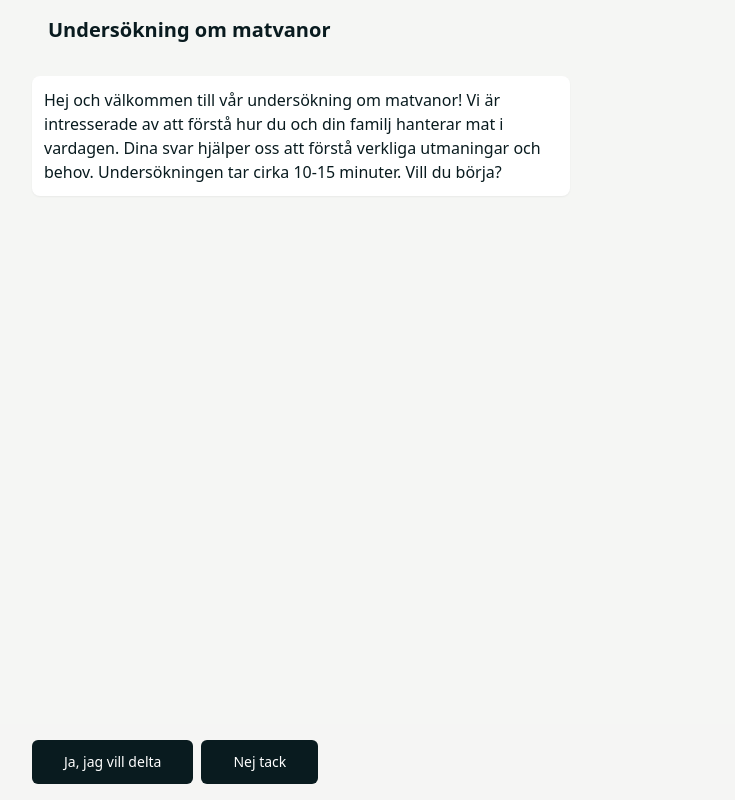
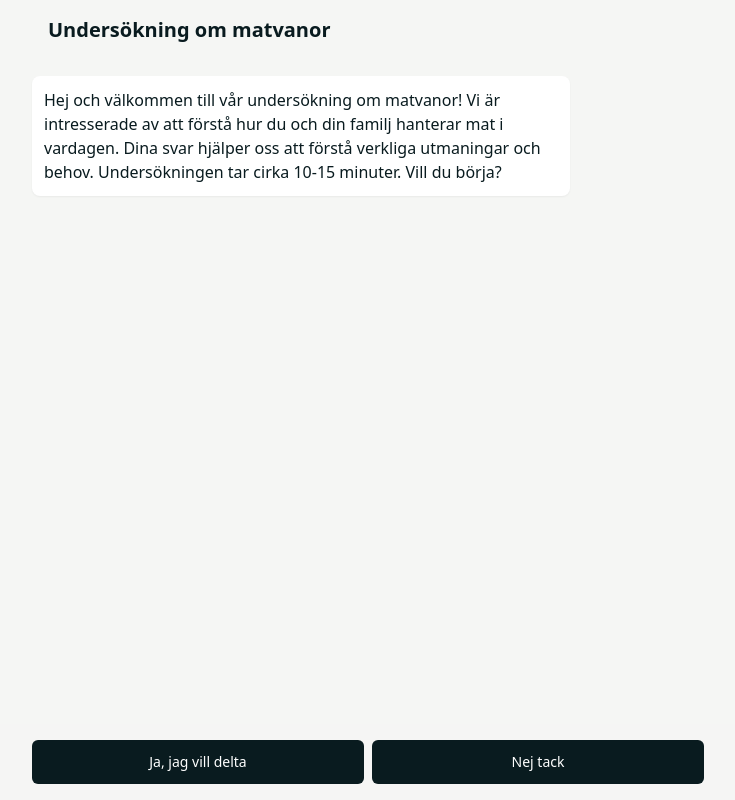
Before and after one commit to snobojohan/matvanor-samtal-bot, a React (Vite) app: page / in a window 1280 px wide. Shown: the whole page, without its empty margins (272-1007 px from the left). Built offline with nearby package versions, Linux system fonts and the light colour scheme.

Commit message:
Fix: UI and styling improvements
- Make answer buttons flex grow.
- Remove fade-out effect.
- Address background color disappearing issue on scroll.

```diff
--- a/src/components/ChatBot.tsx
+++ b/src/components/ChatBot.tsx
@@ -1,4 +1,3 @@
-
 import React, { useState, useRef, useEffect } from 'react';
 import { Send } from 'lucide-react';
 import { Button } from '@/components/ui/button';
@@ -133,7 +132,7 @@ const ChatBot = () => {
       </div>
 
       {/* Main Chat Area */}
-      <div className="flex-1 p-4">
+      <div className="flex-1 p-4 overflow-y-auto bg-chatbg">
         <div className="max-w-[672px] mx-auto space-y-4">
           {chatHistory.map((message, index) => {
             const opacity = Math.max(0.4, 1 - (chatHistory.length - 1 - index) * 0.15);
@@ -169,7 +168,7 @@ const ChatBot = () => {
                 <Button
                   key={option}
                   onClick={() => handleAnswer(option)}
-                  className="bg-[#091B1F] text-white hover:bg-[#091B1F]/90 transition-colors"
+                  className="flex-1 bg-[#091B1F] text-white hover:bg-[#091B1F]/90 transition-colors"
                   size="lg"
                 >
                   {option}
```
